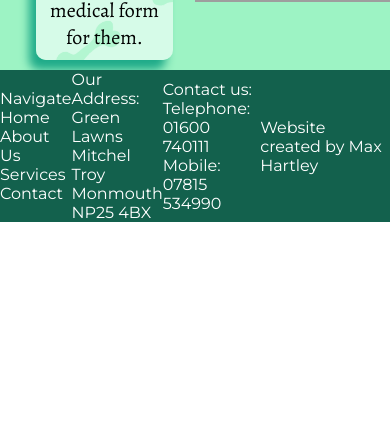
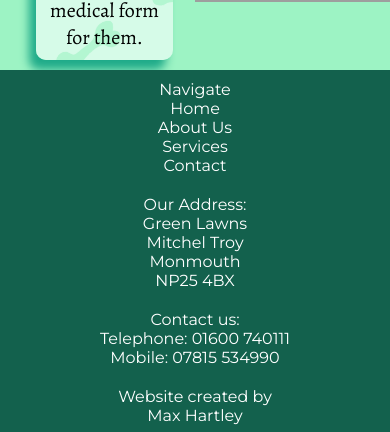
Before and after one commit to Velocima/green-lawns, a React (Create React App) app: page /about in a window 390 px wide. Shown: the part 2847-3279 px from the top of the page. Before the commit the page ends 3069 px from the top, so only its background shows below. Built offline with nearby package versions, Linux system fonts and the light colour scheme; grey boxes are pictures that could not be loaded.

Commit message:
footer made responsive

```diff
--- a/src/components/Footer.jsx
+++ b/src/components/Footer.jsx
@@ -37,7 +37,10 @@ export default function Footer() {
 					<span>07815 534990</span>
 				</a>
 			</p>
-			<p>Website created by Max Hartley</p>
+			<p>
+				Website created by <br></br>
+				Max Hartley
+			</p>
 		</footer>
 	);
 }
--- a/src/css/footer.css
+++ b/src/css/footer.css
@@ -15,3 +15,23 @@ footer {
     color: white; }
   footer ul {
     list-style-type: none; }
+  @media screen and (max-width: 700px) {
+    footer {
+      flex-direction: column; }
+      footer ul,
+      footer p {
+        width: 50%;
+        padding: 10px 0;
+        text-align: center; } }
+  @media screen and (min-width: 2500px) {
+    footer a,
+    footer li,
+    footer p,
+    footer span {
+      font-size: 1.5rem; } }
+  @media screen and (min-width: 3700px) {
+    footer a,
+    footer li,
+    footer p,
+    footer span {
+      font-size: 2rem; } }
--- a/src/scss/footer.scss
+++ b/src/scss/footer.scss
@@ -16,14 +16,29 @@ footer {
 	ul {
 		list-style-type: none;
 	}
-	@media screen and (max-width: 1350px) {
-	}
-	@media screen and (max-width: 1050px) {
-	}
 	@media screen and (max-width: 700px) {
+		flex-direction: column;
+		ul,
+		p {
+			width: 50%;
+			padding: 10px 0;
+			text-align: center;
+		}
 	}
 	@media screen and (min-width: 2500px) {
+		a,
+		li,
+		p,
+		span {
+			font-size: 1.5rem;
+		}
 	}
 	@media screen and (min-width: 3700px) {
+		a,
+		li,
+		p,
+		span {
+			font-size: 2rem;
+		}
 	}
 }
```
